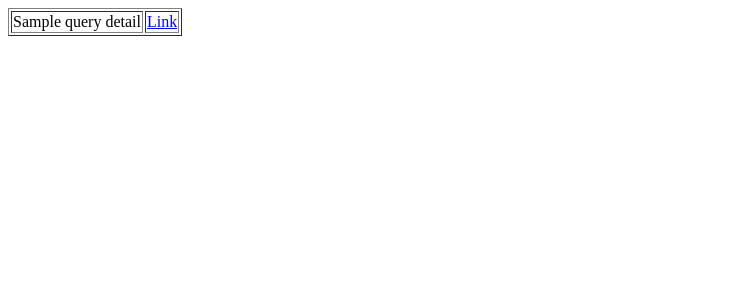
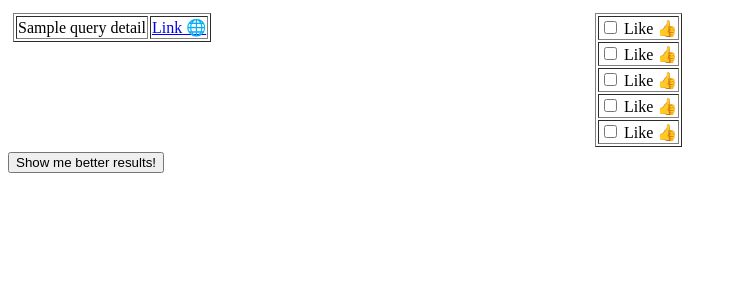
Before and after one commit to SotirisFtiakas/Search-Engine-Creation, a Flask app: template templates/queries.html in a window 1280 px wide. Shown: the top 300 px of the page, without its empty margins (0-737 px from the left). Run offline with Flask 2, Linux system fonts and the light colour scheme; the template is opened without the code that fills it: most values are stand-ins (such as "Sample title", 1, 10 or a date in 2020).

Commit message:
Making page of results form

```diff
--- a/app.py
+++ b/app.py
@@ -1,7 +1,7 @@
 # Create anaconda env and
 # pip install -r requirements.txt
 
-from flask import Flask, render_template, request, redirect
+from flask import Flask, render_template, request, redirect, jsonify
 import pandas as pd
 import query_processor as qp
 
@@ -23,15 +23,27 @@ def index():
         return redirect('/queries')
     return render_template('index.html')
 
-@app.route('/queries')
+# @app.route('/queries')
+# def queries():
+#    queries_df = results.head()#pd.read_csv("foo.csv")
+#    if queries_df.size > 2:
+#        qDetailsTitle = queries_df["Title"].tolist()
+#        qDetailsUrl = queries_df["Url"].tolist()
+#        return render_template('queries.html', queryDetails=zip(qDetailsTitle,qDetailsUrl))
+#    else :
+#        return "Empty Database"
+
+@app.route('/queries', methods=['GET', 'POST'])
 def queries():
-    queries_df = results.head()#pd.read_csv("foo.csv")
-    if queries_df.size > 2:
-        qDetailsTitle = queries_df["Title"].tolist()
-        qDetailsUrl = queries_df["Url"].tolist()
-        return render_template('queries.html', queryDetails=zip(qDetailsTitle,qDetailsUrl))
-    else :
-        return "Empty Database"
+    queries_df = results.head()
+    qDetailsTitle = queries_df["Title"].tolist()
+    qDetailsUrl = queries_df["Url"].tolist()
+    if request.method == 'POST':
+        better = request.form.getlist('better')
+        for i in better:
+            print(qDetailsTitle[int(i)])
+    return render_template('queries.html', queryDetails=zip(qDetailsTitle,qDetailsUrl))
+
 
 @app.errorhandler(404)
 def page_not_found(e):
--- a/templates/queries.html
+++ b/templates/queries.html
@@ -1,8 +1,54 @@
+<form method="POST", action="{{ url_for('queries') }}">
+    <div class="row">
+        <div class="column">
             <table border = 1>
                 {% for title, url in queryDetails %}
                 <tr>
                     <td> {{title}} </td>
-        <td> <a href={{url}}>Link</a> </td>
+                    <td> <a href={{url}}>Link 🌐</a> </td>
                 </tr>
                 {% endfor %}
             </table>
+        </div>
+        <div class="column">
+            <table border = 1>
+                <tr>
+                    <td> <input type="checkbox" id="like1" name="better" value="0">
+                        <label for="like1"> Like 👍</label><br> </td>
+                </tr>
+                <tr>
+                    <td> <input type="checkbox" id="like2" name="better" value="1">
+                        <label for="like2"> Like 👍</label><br> </td>
+                </tr>
+                <tr>
+                    <td> <input type="checkbox" id="like3" name="better" value="2">
+                        <label for="like3"> Like 👍</label><br> </td>
+                </tr>
+                <tr>
+                    <td> <input type="checkbox" id="like4" name="better" value="3">
+                        <label for="like4"> Like 👍</label><br> </td>
+                </tr>
+                <tr>
+                    <td> <input type="checkbox" id="like5" name="better" value="4">
+                        <label for="like5"> Like 👍</label><br> </td>
+                </tr>
+            </table>
+        </div>
+    </div>
+
+    <button class="acceptbutton" type="submit"> <span>Show me better results!</span> </button>
+
+</form>
+
+<style>
+
+    .row {
+      display: flex;
+      margin-left:0 px;
+      margin-right:100px;
+    }
+    .column {
+      flex: 50%;
+      padding: 5px;
+    }
+</style>
```
Lines whose indentation alone changed are shown as unchanged.
